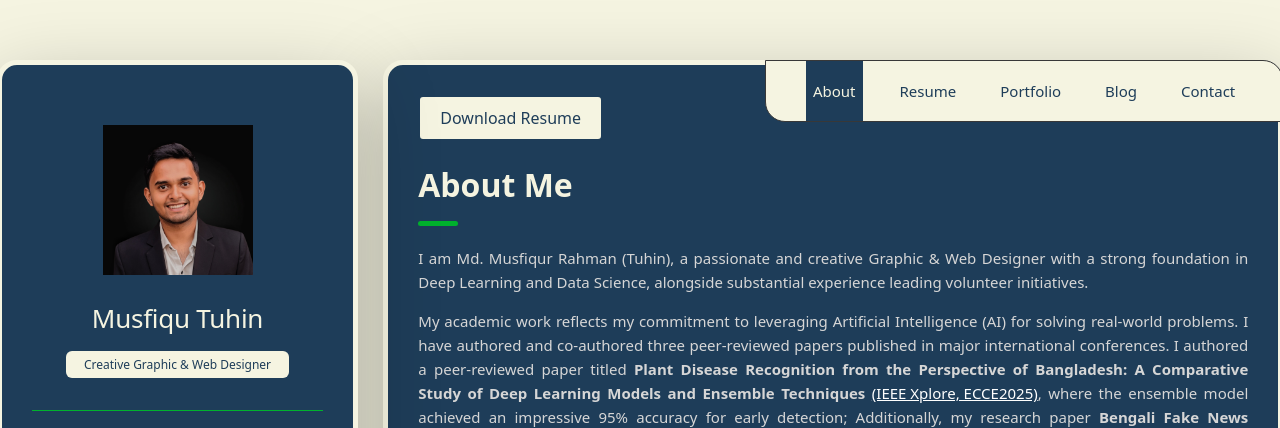
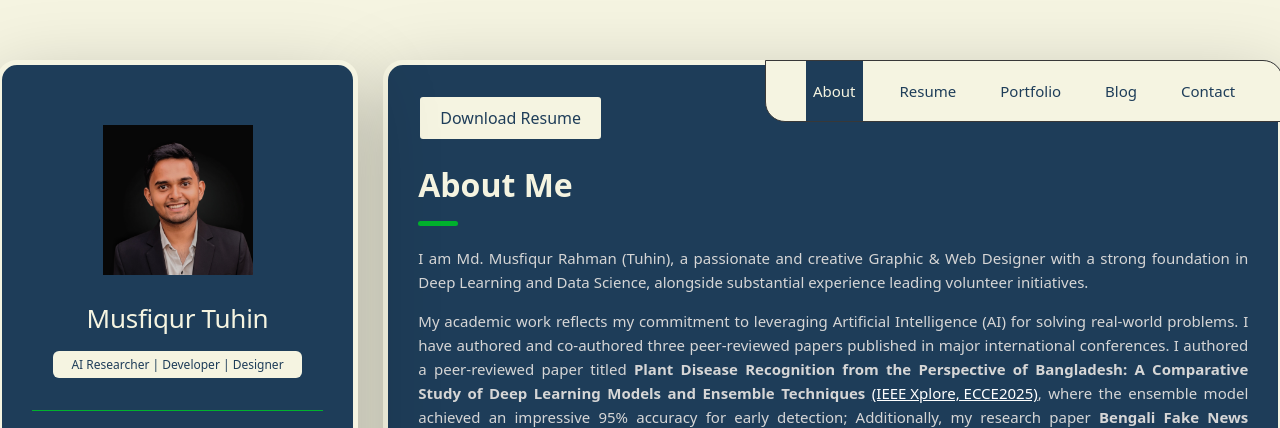
Before and after one commit to MusfiqurTuhin/Portfolio, a plain HTML site: page index.html in a window 1280 px wide. Shown: the top 428 px of the page. Drawn offline with nearby package versions, Linux system fonts and the light colour scheme.

Commit message:
Update title

```diff
--- a/index.html
+++ b/index.html
@@ -7,7 +7,7 @@
   <meta name="viewport" content="width=device-width, initial-scale=1.0">
   <link rel="stylesheet" href="./assets/css/style.css">
 
-  <title>Md. Musfiqur Rahman (Tuhin) - Graphic & Web Designer | AI Researcher</title>
+  <title>Md. Musfiqur Rahman (Tuhin) - AI Researcher | Developer | Designer</title>
   <link rel="preload" href="https://fonts.googleapis.com/css2?family=Poppins:wght@300;400;500;600&display=swap" as="style" onload="this.onload=null;this.rel='stylesheet'">
   <noscript><link rel="stylesheet" href="https://fonts.googleapis.com/css2?family=Poppins:wght@300;400;500;600&display=swap"></noscript>
 
@@ -58,7 +58,7 @@
       "https://wa.me/+8801521563251",
       "https://t.me/musfiqurtuhin"
     ],
-    "jobTitle": "Graphic & Web Designer, AI Researcher",
+    "jobTitle": "AI Researcher | Developer | Designer",
     "worksFor": {
       "@type": "Organization",
       "name": "Freelancer"
@@ -100,9 +100,8 @@
         </figure>
 
         <div class="info-content">
-   <a href= "./assets/images/Md_Musfiqur_Rahman_Resume.pdf" download class="name" title="Musfiqur Tuhin" target="_blank">‌Musfiqu‌ Tuhin</a>
-          <p class="title">Creative
-             Graphic & Web Designer</p>
+   <a href= "./assets/images/Md_Musfiqur_Rahman_Resume.pdf" download class="name" title="Musfiqur Tuhin" target="_blank">‌Musfiqu‌r Tuhin</a>
+          <p class="title">AI Researcher | Developer | Designer</p>
         </div>
 
 
```
